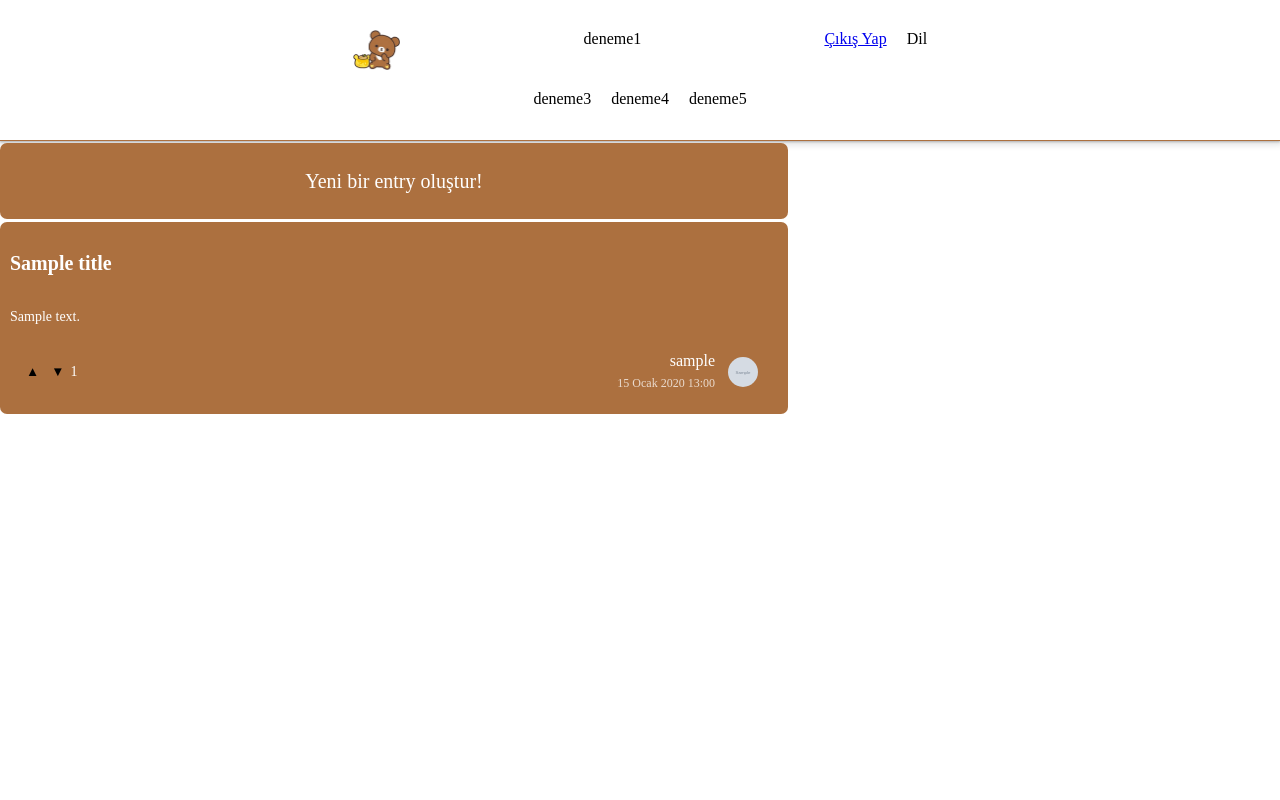
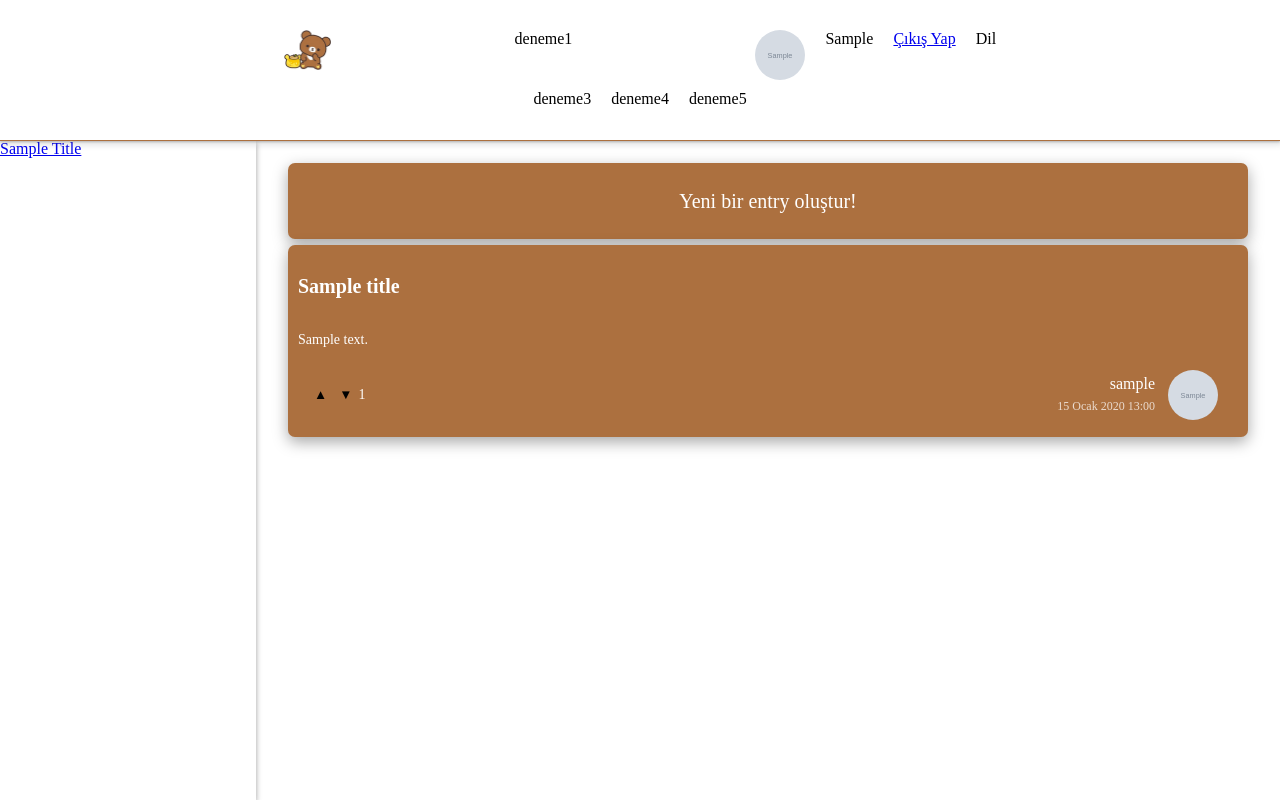
Before and after one commit to MorgarAkt/tatlisozluk, a Django app: page / in a window 1280 px wide. Run offline with Django 4.2, Linux system fonts and the light colour scheme; the first user in the database is signed in; tables that the repository leaves empty hold one stand-in row (Sample ...).

Commit message:
left navigation bar added, entry size made 8000

```diff
--- a/static/css/base.css
+++ b/static/css/base.css
@@ -8,7 +8,10 @@ body{
 }
 
 main {
-    position: absolute;
+    display: flex;
+    flex-direction: row;
+    position: relative;
+    width: 100vw;
     top: 140px;
 }
 
@@ -24,6 +27,7 @@ main {
     padding-top: 20px;
     border-bottom: 1px solid var(--brown);
     box-shadow: rgba(60, 64, 67, 0.3) 0px 1px 2px 0px, rgba(60, 64, 67, 0.15) 0px 2px 6px 2px;
+    z-index: 1000;
 }
 
 .nav-row{
@@ -49,7 +53,11 @@ main {
     transform-origin: 100% 50%;
 }
 
-
+#userImage{
+    width: 50px;
+    height: 50px;
+    border-radius: 50%;
+}
 
 @media (max-width: 630px) {
     .nav-box{
--- a/static/css/title/title.css
+++ b/static/css/title/title.css
@@ -1,30 +1,50 @@
+
+.left-navbar{
+    z-index: 10000;
+    position: fixed;
+    width: 20vw;
+    height: Calc(100vh - 140px);
+    display: flex;
+    flex-direction: column;
+    background-color: white;
+    z-index: 100;
+    box-shadow: rgba(0, 0, 0, 0.16) 0px 3px 6px, rgba(0, 0, 0, 0.23) 0px 3px 6px;
+}
+
+.titles-container{
+    position: relative;
+    padding-top: 20px;
+    padding-left: 22.5vw;
+    width: 75vw;
+    display: flex;
+    flex-direction: column;
+}
+
+.title-detail-container{
+    top: 20px;
+    position: relative;
+    left: 5vw;
+    width: 90vw;
+    display: flex;
+    flex-direction: column;
+}
+
 .title {
     background-color: var(--brown);
     color: #ffffff;
     padding: 10px;
-    justify-content: space-between;
-    width: 60vw;
     display: flex;
     flex-direction: column;
     margin-top: 3px;
     margin-bottom: 3px;
+    border-radius: 7px;
     overflow: auto;
-    border-radius: 7px;
+    justify-content: space-between;
+    box-shadow: rgba(0, 0, 0, 0.35) 0px 5px 15px;
 }
 
 .create-title {
-    background-color: var(--brown);
-    color: #ffffff;
-    padding: 10px;
-    justify-content: space-between;
-    width: 60vw;
     height: 7vh;
-    display: flex;
-    flex-direction: column;
-    margin-top: 3px;
-    margin-bottom: 3px;
-    overflow: hidden;
-    border-radius: 7px;
     font-size: 20px;
     align-items: center;
     justify-content: center;
@@ -48,8 +68,8 @@
 }
 
 .profile-image {
-    width: 30px;
-    height: 30px;
+    width: 50px;
+    height: 50px;
     border-radius: 50%;
     margin-right: 10px;
 }
--- a/templates/account/login.html
+++ b/templates/account/login.html
@@ -13,7 +13,7 @@
 
 {% block content %}
 <div class="container">
-    <div class="title">Registration</div>
+    <div class="title">Login</div>
     <div class="content">
         <form enctype="multipart/form-data" action="{% url 'login' %}" method="post">
             {% csrf_token %}
--- a/templates/base.html
+++ b/templates/base.html
@@ -16,13 +16,10 @@
     </head>
 
     <body>
-
         {% include "partials/_navbar.html" %}
-
         <main>
         {% block content %} {% endblock content %}
         </main>
-
         {% block js_files %}{% endblock js_files %}
     </body>
 </html>
--- /dev/null
+++ b/templates/partials/_leftNavbar.html
@@ -0,0 +1,9 @@
+<div class="left-navbar">
+    {% for title in all_titles %}
+    <div>
+        <a class="list-group-item list-group-item-action" href="#">
+            {{title.title_name|title}}
+        </a>
+    </div>
+        {% endfor %}
+</div>
--- a/templates/partials/_navbar.html
+++ b/templates/partials/_navbar.html
@@ -4,13 +4,28 @@
     <nav class="nav-row">
         <div class="nav-box">
             <a href="/">
-                <img id="logo-img" src="{% static 'images/logo.png' %}" alt="tatlisozluk logo">
+                <img
+                    id="logo-img"
+                    src="{% static 'images/logo.png' %}"
+                    alt="tatlisozluk logo"
+                />
             </a>
         </div>
         <div class="nav-box search-box">deneme1</div>
         {% if user.is_authenticated %}
         <div class="nav-box">
-            <a href="{% url 'logout' %}" >Çıkış Yap</a>
+            <img
+                id="userImage"
+                src="{{user.profile.image.url}}"
+                alt="profile pic"
+                srcset=""
+            />
+        </div>
+        <div class="nav-box">
+            {{user.username|title}}
+        </div>
+        <div class="nav-box">
+            <a href="{% url 'logout' %}">Çıkış Yap</a>
         </div>
         {% else %}
         <div class="nav-box">
--- a/templates/partials/_titles.html
+++ b/templates/partials/_titles.html
@@ -1,25 +1,40 @@
 {% load static %}
-<link rel="stylesheet" type="text/css" href="{% static 'css/title/title.css' %}">
+
+<link rel="stylesheet" type="text/css" href="{% static 'css/title/title.css' %}"/>
+
+
 {% csrf_token %}
-
+<div class="titles-container">
     {% if user.is_authenticated %}
-<div class="create-title">
+    <div class="create-title title">
         <a class="no-underline" href="/title/new">Yeni bir entry oluştur!</a>
     </div>
     {% endif %}
-
-
     {% for object in titles_list %}
-
     <div class="title">
-    <a class="no-underline" href="{% url 'title' slug=object.title.slug %}?titleId={{ object.title.id }}">
+        <a
+            class="no-underline"
+            href="{% url 'title' slug=object.title.slug %}?titleId={{ object.title.id }}"
+        >
             <p class="title-name">{{ object.title.title_name }}</p>
         </a>
         <p class="title-message">{{ object.entry.entry_text }}</p>
         <div class="title-footer">
             <div class="like">
-            <button class="likeBtn" data-title-id="{{ object.title.id }}" data-entry-id="{{ object.entry.id }}">▲</button>
-            <button class="dislikeBtn" data-title-id="{{ object.title.id }}" data-entry-id="{{ object.entry.id }}">▼</button>
+                <button
+                    class="likeBtn"
+                    data-title-id="{{ object.title.id }}"
+                    data-entry-id="{{ object.entry.id }}"
+                >
+                    ▲
+                </button>
+                <button
+                    class="dislikeBtn"
+                    data-title-id="{{ object.title.id }}"
+                    data-entry-id="{{ object.entry.id }}"
+                >
+                    ▼
+                </button>
                 <p class="count">{{ object.entry.likes }}</p>
             </div>
             <div class="author">
@@ -27,10 +42,15 @@
                     <p class="author">{{ object.entry.author.username }}</p>
                     <p class="date">{{ object.entry.created_date }}</p>
                 </div>
-            <img class="profile-image" src="{{ MEDIA_URL }}{{ object.profile.image.url }}" alt="">
+                <img
+                    class="profile-image"
+                    src="{{ MEDIA_URL }}{{ object.profile.image.url }}"
+                    alt=""
+                />
             </div>
         </div>
     </div>
+    {% endfor %}
+</div>
 
-{% endfor %}
 <script src="{% static 'js/handleLike.js' %}"></script>
--- a/templates/title/index.html
+++ b/templates/title/index.html
@@ -1,5 +1,7 @@
 {% extends 'base.html' %}
 {% block title %}Main Page{% endblock title%}
+
 {% block content %}
+{% include 'partials/_leftNavbar.html' %}
 {% include 'partials/_titles.html' %}
 {% endblock content%}
--- a/title/models.py
+++ b/title/models.py
@@ -22,7 +22,7 @@ class Title(models.Model):
 
 class Entry(models.Model):
     title = models.ForeignKey(Title, on_delete=models.CASCADE)
-    entry_text = models.TextField(max_length=500)
+    entry_text = models.TextField(max_length=8000)
     author = models.ForeignKey(User, on_delete=models.CASCADE)
     created_date = models.DateTimeField(auto_now_add=True)
     last_modified = models.DateTimeField(auto_now=True)
--- a/title/views.py
+++ b/title/views.py
@@ -20,7 +20,7 @@ def home(request):
 
         titles_list.append({'title':title, 'entry':entry, 'profile':profile})
 
-    return render(request, "title/index.html", {'titles_list':titles_list})
+    return render(request, "title/index.html", {'titles_list':titles_list, 'all_titles':titles})
 
 
 def createNewTitle(request):
```
Also changed, not shown: other parts of static/css/title/title.css (+8 -5 lines), static/js/handleEntryText.js (+6 -6 lines), templates/account/register.html (+4 -4 lines), templates/partials/_title.html (+5 -2 lines), 1 other file. Lines whose indentation alone changed are shown as unchanged.
